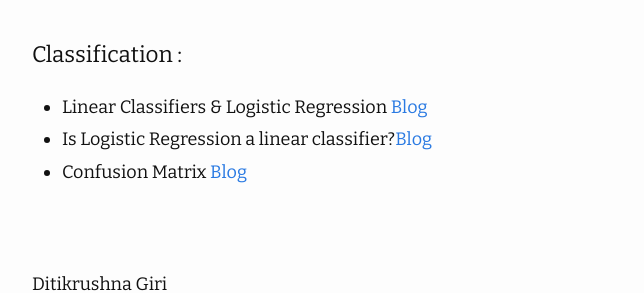
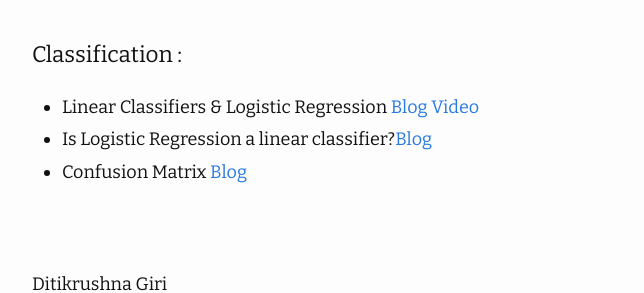
Before and after one commit to ditikrushna/eNotes, a Jekyll site: the page built from _posts/2020-05-31-Machine Learning Road Map.md, in a window 1280 px wide. Shown: the part 823-1116 px from the top of the page, without its empty margins (238-882 px from the left). Built offline with Jekyll 4.4.1, drawn with Linux system fonts in a browser that asks for light colours; nearby versions of some CDN libraries.

Commit message:
Update 2020-05-31-Machine Learning Road Map.md

```diff
--- a/_posts/2020-05-31-Machine Learning Road Map.md
+++ b/_posts/2020-05-31-Machine Learning Road Map.md
@@ -24,6 +24,6 @@ author: "Ditikrushna Giri"
         -   Ridge and Lasso Regression  [Blog](https://www.analyticsvidhya.com/blog/2016/01/ridge-lasso-regression-python-complete-tutorial/)
 
 #### Classification :
- - Linear Classifiers & Logistic Regression [Blog](https://towardsdatascience.com/introduction-to-logistic-regression-66248243c148#:~:text=Logistic%20Regression,on%20the%20concept%20of%20probability.&text=The%20hypothesis%20of%20logistic%20regression,function%20between%200%20and%201%20.)
+ - Linear Classifiers & Logistic Regression [Blog](https://towardsdatascience.com/introduction-to-logistic-regression-66248243c148#:~:text=Logistic%20Regression,on%20the%20concept%20of%20probability.&text=The%20hypothesis%20of%20logistic%20regression,function%20between%200%20and%201%20.) [Video](https://www.youtube.com/watch?v=yIYKR4sgzI8&list=PLblh5JKOoLUKxzEP5HA2d-Li7IJkHfXSe)
  - Is Logistic Regression a linear classifier?[Blog](https://homes.cs.washington.edu/~marcotcr/blog/linear-classifiers/)
  - Confusion Matrix [Blog](https://towardsdatascience.com/understanding-confusion-matrix-a9ad42dcfd62)
```
